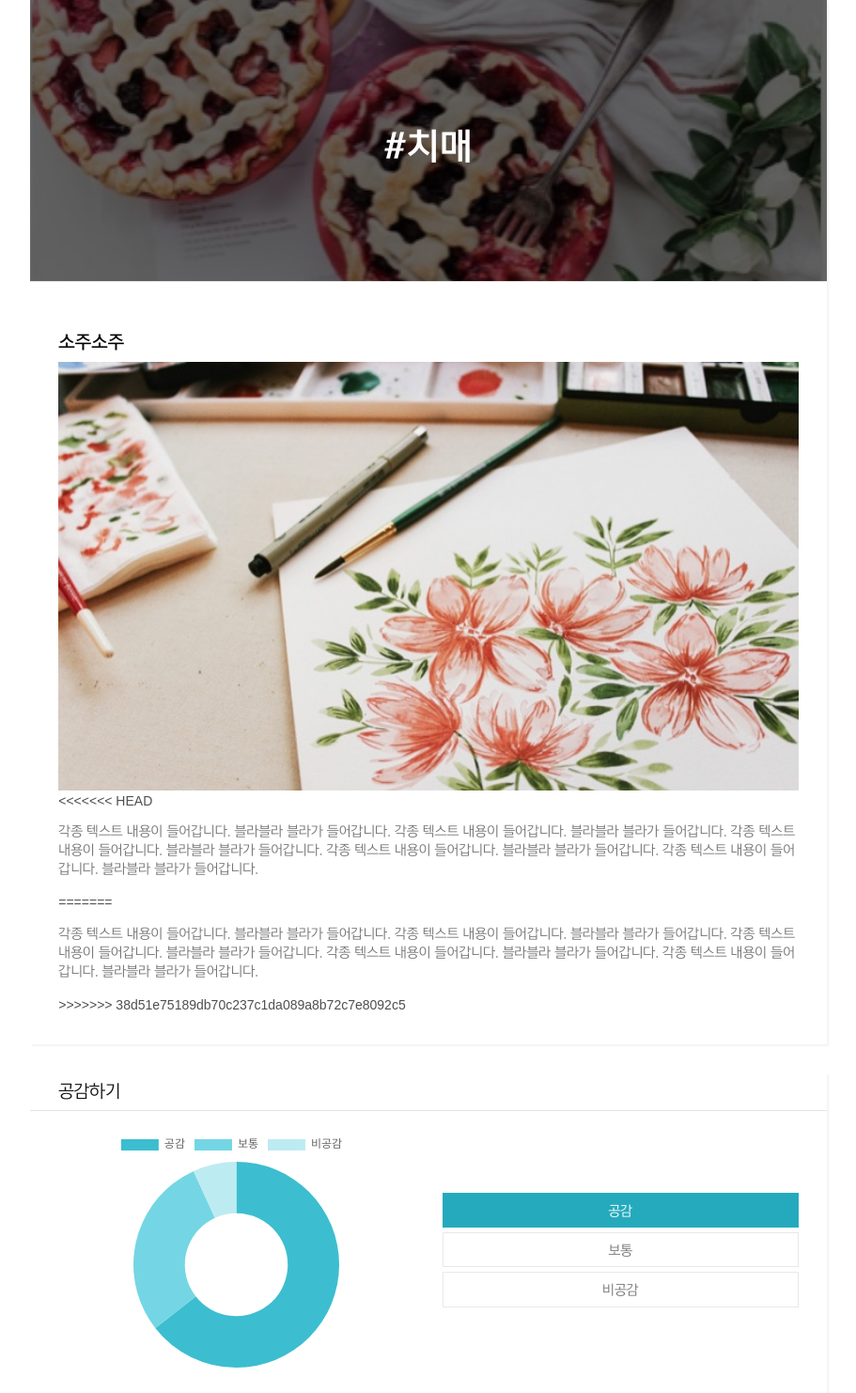
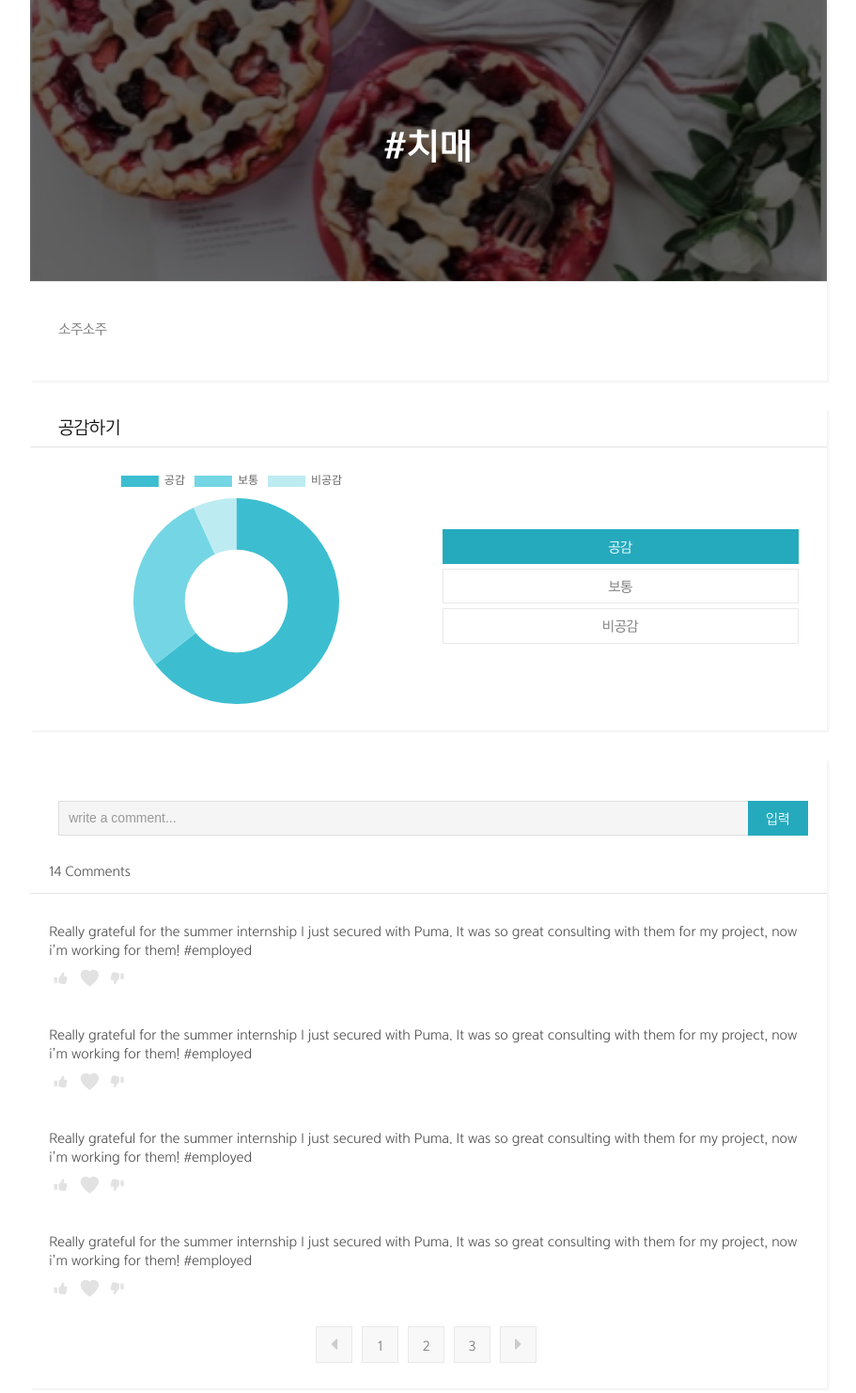
Before and after one commit to shs2810/life, a Django app: page /life_class/1/ in a window 1280 px wide. Shown: the part 101-1583 px from the top of the page at 94% size, without its empty margins (184-1095 px from the left). Run offline with Django 3.2, Linux system fonts and the light colour scheme; data comes from the database, SQL or seed files in the repository; some libraries are stand-ins or nearby versions; some web fonts are replaced.

Commit message:
detaill 퍼블리싱 수정

```diff
--- a/life_class/templates/life_class/life_class.html
+++ b/life_class/templates/life_class/life_class.html
@@ -128,13 +128,7 @@
                     <img class="img-responsive" src="{% static 'img/thmb_img_01.jpg' %}"/>
                 </a>
                 <div class="caption">
-<<<<<<< HEAD
                     <h3 class="title">{{ lifeclass.tags }}</h3> <!-- tags 으로 수정해야함 -->
-=======
-
-                    <h3 class="title">{{ lifeclass.tags }}</h3> <!-- tags 으로 수정해야함 -->
-
->>>>>>> 38d51e75189db70c237c1da089a8b72c7e8092c5
                     <h6 class="title">{{ lifeclass.year }}, {{ lifeclass.sex }}의 고민</h6>
                     <div class="graph">
                             <span class="band">
--- a/life_class/templates/life_class/life_class_detail.html
+++ b/life_class/templates/life_class/life_class_detail.html
@@ -93,42 +93,10 @@
                 <div class="panel-body">
                     <article class="article">
 
-                        <h2 class="sub-title">{{ lifeclasses.contents }}</h2>
                         <!-- 이미지 -->
-                        <img class="img-responsive" src="{% static 'img/detail-thumb.jpg' %}"/>
 
-<<<<<<< HEAD
-                        <p>각종 텍스트 내용이 들어갑니다. 블라블라 블라가 들어갑니다. 각종 텍스트 내용이 들어갑니다. 블라블라 블라가 들어갑니다. 각종 텍스트 내용이 들어갑니다. 블라블라 블라가 들어갑니다. 각종 텍스트 내용이 들어갑니다. 블라블라 블라가 들어갑니다. 각종 텍스트 내용이 들어갑니다. 블라블라 블라가 들어갑니다.</p>
+                        <p>{{ lifeclasses.contents }}</p>
 
-=======
-
-                        <p>각종 텍스트 내용이 들어갑니다. 블라블라 블라가 들어갑니다. 각종 텍스트 내용이 들어갑니다. 블라블라 블라가 들어갑니다. 각종 텍스트 내용이 들어갑니다. 블라블라 블라가 들어갑니다. 각종 텍스트 내용이 들어갑니다. 블라블라 블라가 들어갑니다. 각종 텍스트 내용이 들어갑니다. 블라블라 블라가 들어갑니다.</p>
-
-                        <!-- 비디오 (Youtube) -->
-<!--                        <div class="embed-responsive embed-responsive-16by9">
-                            <iframe class="embed-responsive-item" src="https://www.youtube.com/embed/wEQpfil0IYA?loop=1&autoplay=1&playlist=wEQpfil0IYA"></iframe>
-                        </div>
--->
-                        <!-- 비디오 (File) -->
-                        <!--<div class="embed-responsive embed-responsive-16by9">-->
-                        <!--<video controls>-->
-                        <!--<source src="src..." type="video/mp4"/>-->
-                        <!--</video>-->
-                        <!--</div>-->
-
-                        <!-- 이미지 -->
-                        <!--<img class="img-responsive" src="../img/thmb_img_05.jpg"/>-->
-
-                        <!-- 오디오 -->
-                        <!--<audio controls>-->
-                        <!--<source src="src..." type="audio/ogg">-->
-                        <!--<source src="src..." type="audio/mpeg">-->
-                        <!--</audio>-->
-<!--                        <h2 class="sub-title">Sub Title</h2>
-
-                        <p>각종 텍스트 내용이 들어갑니다. 블라블라 블라가 들어갑니다. 각종 텍스트 내용이 들어갑니다. 블라블라 블라가 들어갑니다. 각종 텍스트 내용이 들어갑니다. 블라블라 블라가 들어갑니다. 각종 텍스트 내용이 들어갑니다. 블라블라 블라가 들어갑니다. 각종 텍스트 내용이 들어갑니다. 블라블라 블라가 들어갑니다.</p>
--->
->>>>>>> 38d51e75189db70c237c1da089a8b72c7e8092c5
                     </article>
                 </div>
             </div>
--- a/life_class/templates/life_class/life_class_write.html
+++ b/life_class/templates/life_class/life_class_write.html
@@ -172,10 +172,8 @@ function FormSubmit() {
                         <div class="col-sm-6">
                             <input type="text" class="" placeholder="#태그2" style="min-width: 220px; width: 100%;"> <!-- 자동완셩 기능을 포함시켜 태그를 유지 -->
                         </div>
-
                     </div>
                 </div>
-
 
                 <div class="form-group">
                     <label class="col-md-3 control-label"></label>
```
